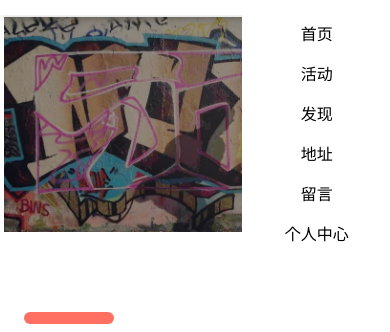
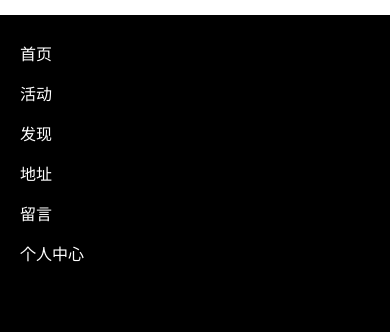
Before and after one commit to xiaodonchen/clapper, a plain HTML site: page index.html in a window 390 px wide. Both pictures are taken after a click on the element 339 px from the left and 40 px from the top of the page. Shown: the part 65-397 px from the top of the page. Drawn offline with Linux system fonts and the light colour scheme.

Commit message:
导航栏

```diff
--- a/css/common.css
+++ b/css/common.css
@@ -90,27 +90,35 @@ button {border: none;}
 .nav-m .right{
     width: 45px;
     text-align: right;
-    position: relative;
+    /* position: relative; */
 }
 .nav-m .right .right-sel{
-    position: absolute;
-    background-color: #fff;
-    color: #000;
-    width: 150px;
-    right: -30px;
+    position: fixed;
+    background-color: #000;
+    color: #fff;
+    width: 100%;
+    left: 0;
+    top: 80px;
+    right: 0;
+    bottom: 0;
 	display: none;
+}
+.nav-m .right .right-sel ul {
+    margin-top: 20px;
 }
 .nav-m .right .right-sel ul li{
     height: 40px;
     line-height: 40px;
-    text-align: center;
+    text-align: left;
+    padding-left: 20px;
+}
+.nav-m .right .right-sel ul li a{
+    color: #fff;
 }
 .nav-m .right .right-sel ul li a:hover{
 	color: #FF7062;
 }
-.nav-m .right .right-sel ul li a{
-    color: #000;
-}
+
 .nav-m .right img{
     width: 35px;
     vertical-align: middle;
--- a/js/index.js
+++ b/js/index.js
@@ -2,8 +2,8 @@
 $(function(){
 
 	$('.j-sle').click(function(){
-        console.log(2);
-		$('.right-sel').toggle();
+        $('.right-sel').toggle();
+        $('.right-sel').is(":hidden") ? $('body').css('overflow','auto') : $('body').css('overflow','hidden');
 	})
 
 
```
Also changed, not shown: previousevents.html (+3 -0 lines).
